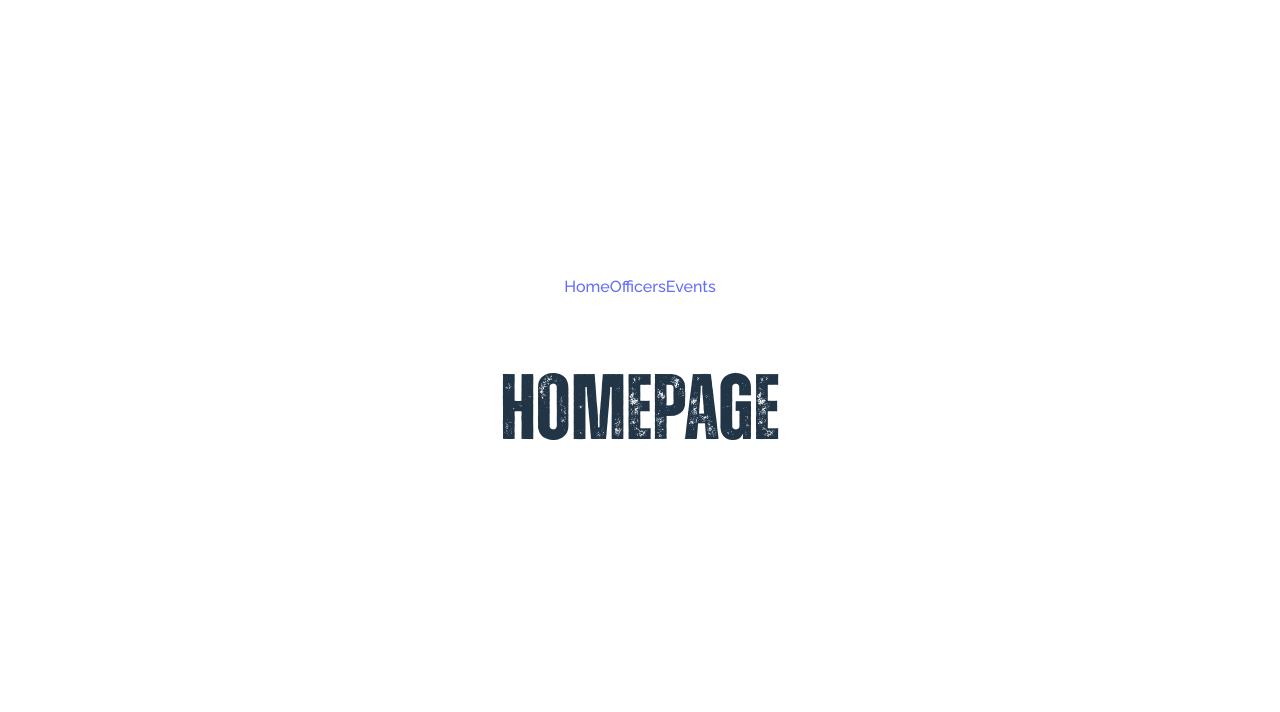
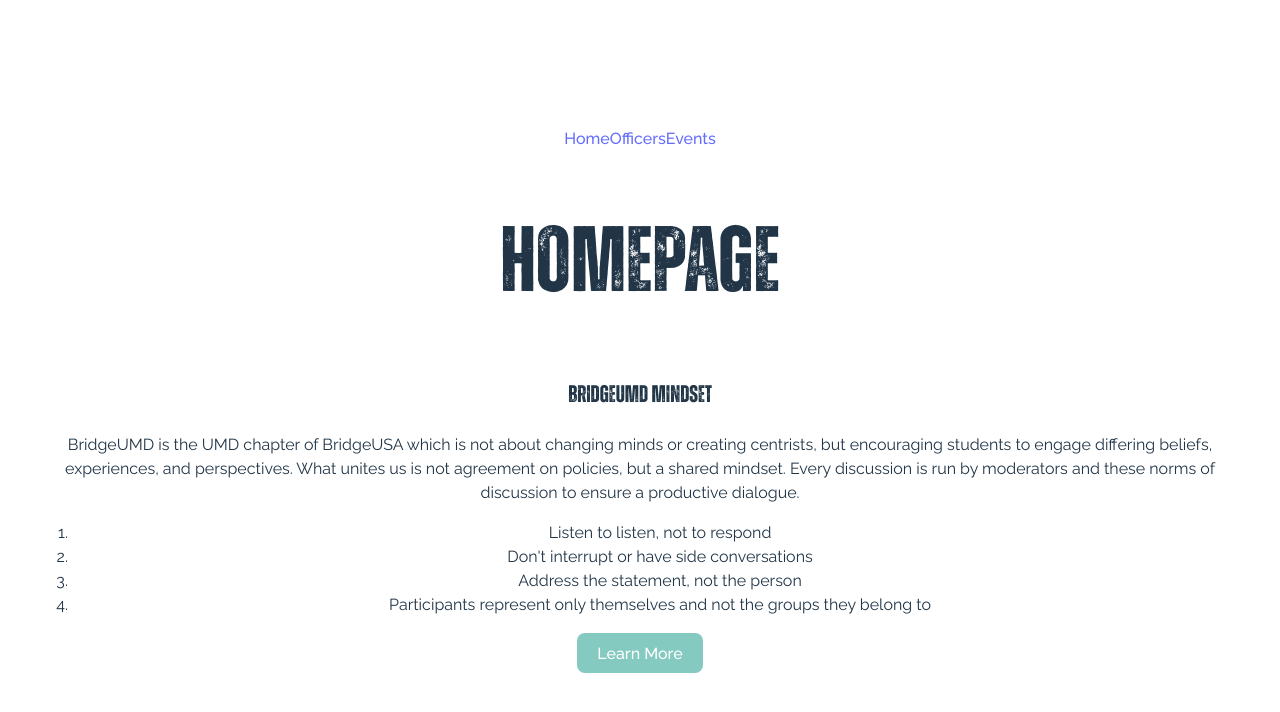
Before and after one commit to campuscoderscrew/bridge-umd, a React (Vite) app: page / in a window 1280 px wide. Shown: the top 712 px of the page. Built offline with nearby package versions, Linux system fonts and the light colour scheme.

Commit message:
Added text section and button to BridgeUMD Mindset section

```diff
--- a/src/pages/HomePage.tsx
+++ b/src/pages/HomePage.tsx
@@ -1,8 +1,36 @@
+function MindsetSection() {
+    return (
+        <section className="max-w-6xl mx-auto px-6 py-12 grid md:grid-cols-2 gap-12 items-center">
+            {/*Image carousel later*/}
+
+            {/*Text section*/}
+            <div className="space-y-6">
+                {/* Need to fix section title font size */}
+                <h2 className="text-3xl" style={{ fontFamily: 'Zuume Rough' }}>BridgeUMD Mindset</h2>
+                <p>
+                    BridgeUMD is the UMD chapter of BridgeUSA which is not about changing minds or creating centrists,
+                    but encouraging students to engage differing beliefs, experiences, and perspectives. What unites us
+                    is not agreement on policies, but a shared mindset. Every discussion is run by moderators and these
+                    norms of discussion to ensure a productive dialogue.
+                </p>
+                <ol>
+                    <li>Listen to listen, not to respond</li>
+                    <li>Don't interrupt or have side conversations</li>
+                    <li>Address the statement, not the person</li>
+                    <li>Participants represent only themselves and not the groups they belong to</li>
+                </ol>
+                <button onClick={() => (window.location.href = "https://bridgeusa.org")}
+                    style={{ backgroundColor: "#85CAC0", color: "#FFFFFF" }}>Learn More</button>
+            </div>
+        </section>
+    );
+}
 
 export default function HomePage () {
     return (
         <>
             <h1>HomePage</h1>
+            <MindsetSection />
         </>
     )
 }
```
